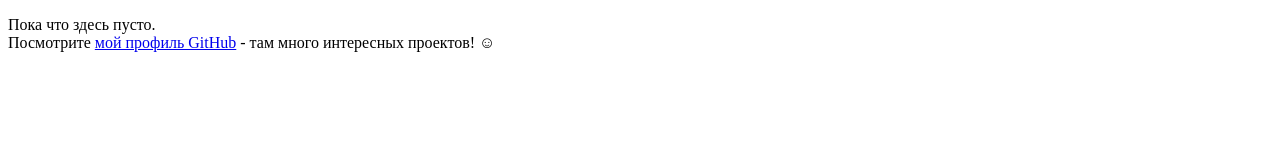
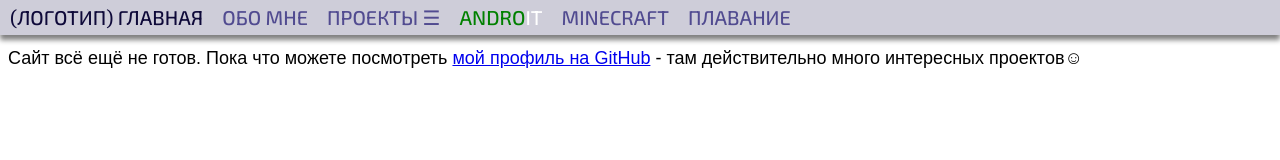
Before and after one commit to DarkCat09/darkcat09.github.io, a plain HTML site: page index.html in a window 1280 px wide. Drawn offline with Linux system fonts and the light colour scheme.

Commit message:
Beautiful top-menu

```diff
--- /dev/null
+++ b/css/style.css
@@ -0,0 +1,85 @@
+@import url('https://fonts.googleapis.com/css2?family=Exo+2:wght@500&display=swap');
+
+body {
+	padding: 0;
+}
+
+.menu {
+	position: fixed;
+	width: 100%;
+	z-index: 100;
+	font-size: 18px;
+	font-family: 'Exo 2', sans-serif;
+	background-color: #cecdd9;
+	color: #514b90;
+	top: 0;
+	left: 0;
+}
+.menu ul {
+	list-style: none;
+	margin: 0;
+	padding: 0;
+	box-shadow: 0 5px 5px gray;
+}
+.menu ul li {
+	color: #514b90;
+	display: inline-block;
+	position: relative;
+	text-transform: uppercase;
+	padding-top: 5px;
+	padding-left: 5px;
+	padding-right: 5px;
+	padding-bottom: 5px;
+	transition: color 0.45s ease-in-out;
+}
+.menu ul li a {
+	color: #514b90;
+	text-decoration: none;
+}
+.menu ul.top-menu > li {
+	padding-left: 10px;
+	font-size: 20px;
+}
+
+.androit-green { color: green; }
+.androit-white { color: white; }
+
+.menu ul.top-menu > li > a {
+	color: #514b90;
+	transition: color 0.45s ease-in-out;
+}
+.menu ul.top-menu > li:hover > a {
+	color: #0e0939;
+	transition: color 0.45s ease-in-out;
+}
+
+.dropdown-menu {
+	list-style: none;
+	position: absolute;
+	left: 0;
+	width: 200px;
+	visibility: hidden;
+	backface-visibility: hidden;
+	opacity: 0;
+	z-index: 200;
+	font-size: 18px;
+	background-color: #aea9c5;
+	border-radius: 5px;
+	transform-origin: left top;
+	transform: perspective(600px) rotateX(-90deg);
+	transition: 0.6s ease-in-out;
+}
+.dropdown-menu li {
+	display: block !important;
+}
+.top-menu > #myproj-item:hover .dropdown-menu {
+	visibility: visible;
+	opacity: 1;
+	transform: perspective(600px) rotateX(0deg);
+}
+
+.main-content {
+	padding-top: 40px;
+	font-size: 18px;
+	font-family: sans-serif;
+}
--- a/index.html
+++ b/index.html
@@ -1,13 +1,37 @@
 <!DOCTYPE html>
 <html>
-<head>
-<meta charset = "UTF-8" />
-<title>Веб-сайт Андрея (DarkCat09/CodePicker13)</title>
-</head>
-<body>
-<p>
-Пока что здесь пусто.<br />
-Посмотрите <a href = "https://github.com/DarkCat09">мой профиль GitHub</a> - там много интересных проектов! &#9786
-</p>
-</body>
+	<head>
+		<meta charset="UTF-8" />
+		<title>Сайт DarkCat09</title>
+		<link rel="stylesheet" href="css/style.css" />
+	</head>
+	<body>
+		<nav class="menu">
+			<ul class="top-menu">
+				<li><a href="#">(Логотип) Главная</a></li>
+				<li><a href="#about-me">Обо мне</a></li>
+				<li id="myproj-item">
+					<a href="https://github.com/DarkCat09">Проекты &#9776;</a>
+					<ul class="dropdown-menu">
+						<li><a href="https://github.com/DarkCat09/AchSmartHome">AchSmartHome</a></li>
+						<li><a href="https://github.com/IngCenter/SMM">SMM</a></li>
+						<li><a href="https://github.com/DarkCat09/RegFileMaker">RegFileMaker</a></li>
+						<li><a href="https://github.com/DarkCat09/MtkFwTools">MtkFwTools</a></li>
+						<li><a href="https://github.com/IngCenter/FallSimulator">FallSimulator</a></li>
+						<li><a href="https://github.com/DarkCat09/PassGen">PassGen</a></li>
+						<li><a href="https://github.com/DarkCat09/Cash_Machine">Cash_Machine</a></li>
+						<li><a href="https://github.com/DarkCat09/RRJS">RRJS</a></li>
+					</ul>
+				</li>
+				<li id="androit-item"><a href="#"><span class="androit-green">Andro</span><span class="androit-white">IT</span></a></li>
+				<li><a href="http://minespace-world.000webhostapp.com/">Minecraft</a></li>
+				<li><a href="#">Плавание</a></li>
+			</ul>
+		</nav>
+		<div class="main-content">
+			Сайт всё ещё не готов. Пока что можете посмотреть
+			<a href="https://github.com/DarkCat09">мой профиль на GitHub</a>
+			- там действительно много интересных проектов&#9786;
+		</div>
+	</body>
 </html>
```
